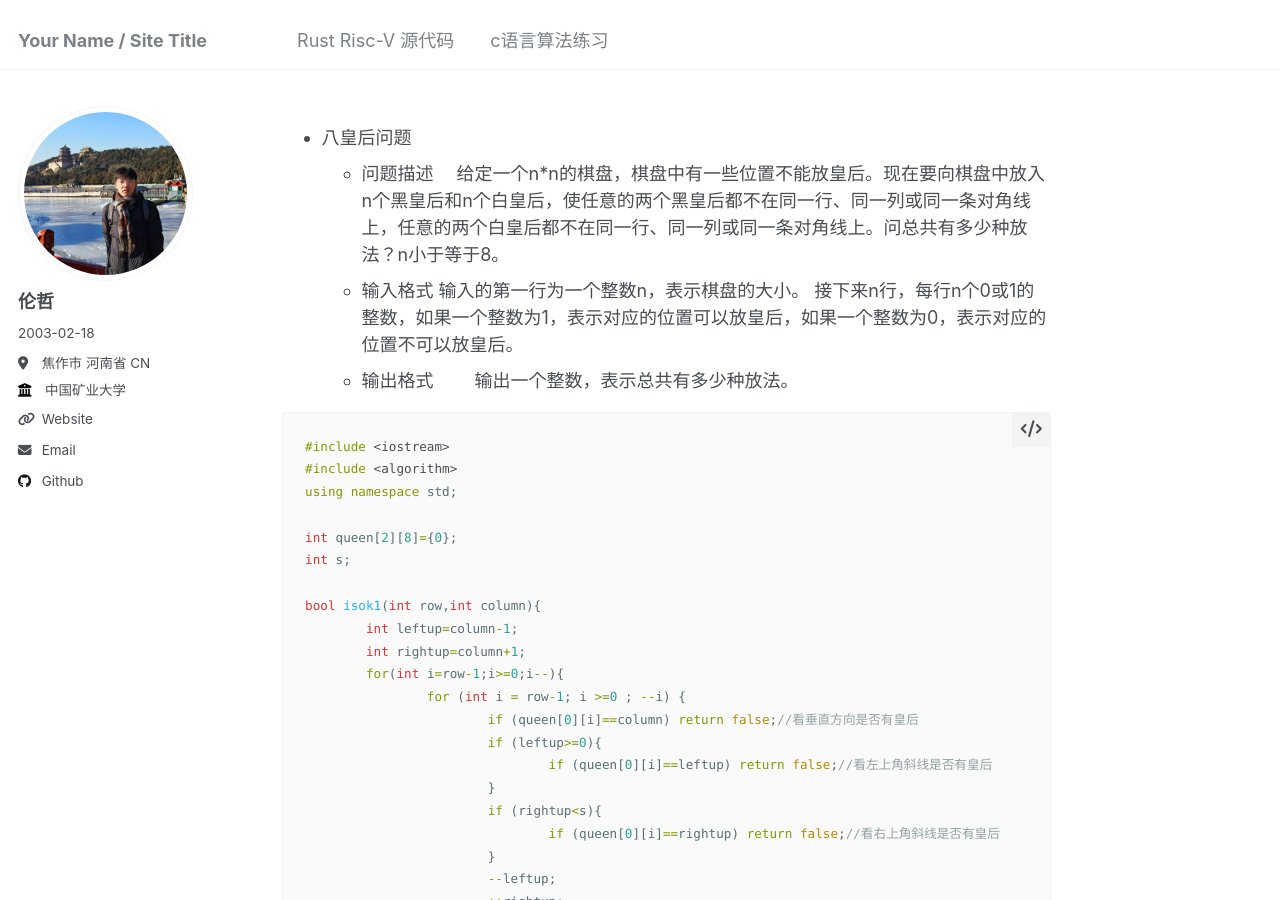
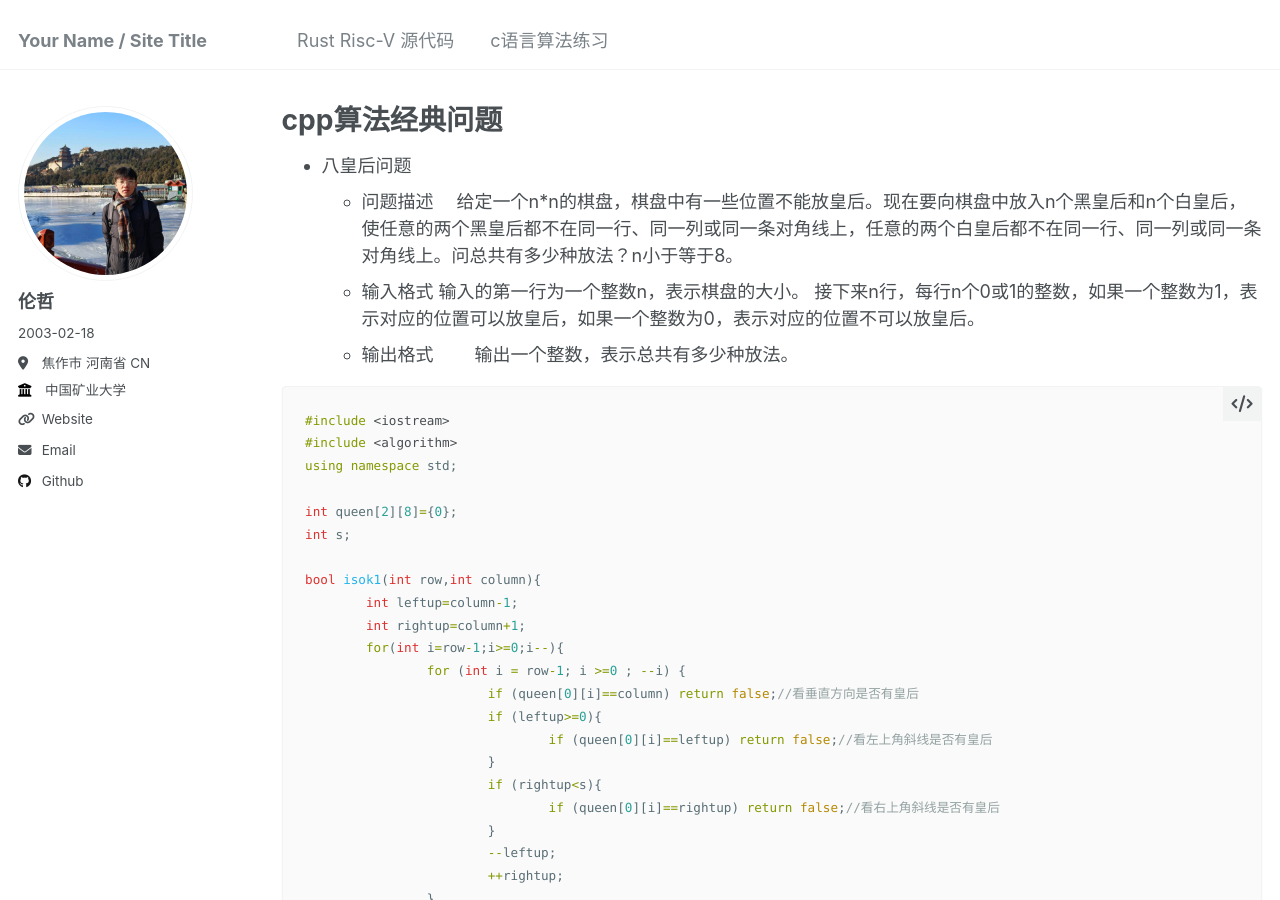
Before and after one commit to littlezhe001/littlezhe001.github.io, a Jekyll site: the page built from _pages/cpp_src.md, in a window 1280 px wide and 900 px high. Built offline with Jekyll 4.4.1, drawn with Linux system fonts in a browser that asks for light colours; our own code applies the rules of GitHub Pages for plain Markdown files.

Commit message:
Update cpp_src.md

```diff
--- a/_pages/cpp_src.md
+++ b/_pages/cpp_src.md
@@ -1,3 +1,11 @@
+---
+layout: archive
+title: "cpp算法经典问题"
+author_profile: true
+redirect_from:
+  - /cpp_code
+---
+
 - 八皇后问题
     - 问题描述
     给定一个n*n的棋盘，棋盘中有一些位置不能放皇后。现在要向棋盘中放入n个黑皇后和n个白皇后，使任意的两个黑皇后都不在同一行、同一列或同一条对角线上，任意的两个白皇后都不在同一行、同一列或同一条对角线上。问总共有多少种放法？n小于等于8。
```
